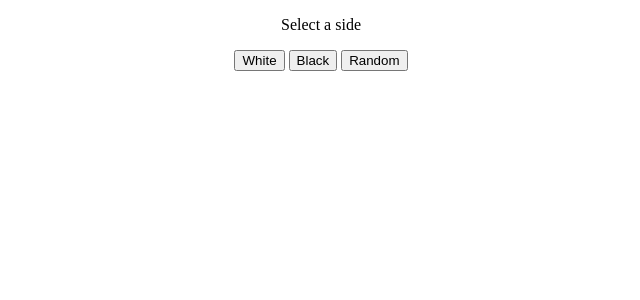
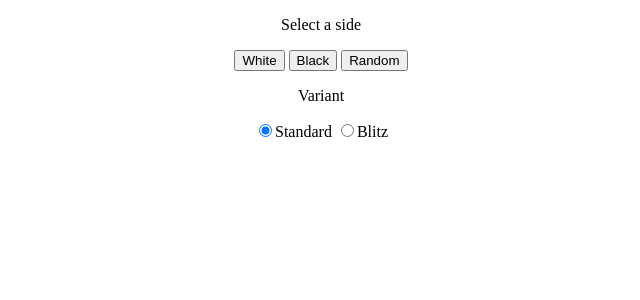
Before and after one commit to JBreidfjord/yinsh, a FastAPI app: page / in a window 1280 px wide. Shown: the top 300 px of the page, without its empty margins (319-959 px from the left). Run offline with FastAPI, Linux system fonts and the light colour scheme.

Commit message:
Add variant selection

```diff
--- a/web/templates/index.html
+++ b/web/templates/index.html
@@ -12,6 +12,9 @@
         <input type="button" id="select-white" value="White">
         <input type="button" id="select-black" value="Black">
         <input type="button" id="select-random" value="Random">
+        <p>Variant</p>
+        <input type="radio" name="variant" id="variant-standard" value="standard" checked>Standard
+        <input type="radio" name="variant" id="variant-blitz" value="blitz">Blitz
     </div>
     <div class="center" id="rematch-container" style="display: none;">
         <input type="button" id="rematch" value="Rematch">
```
